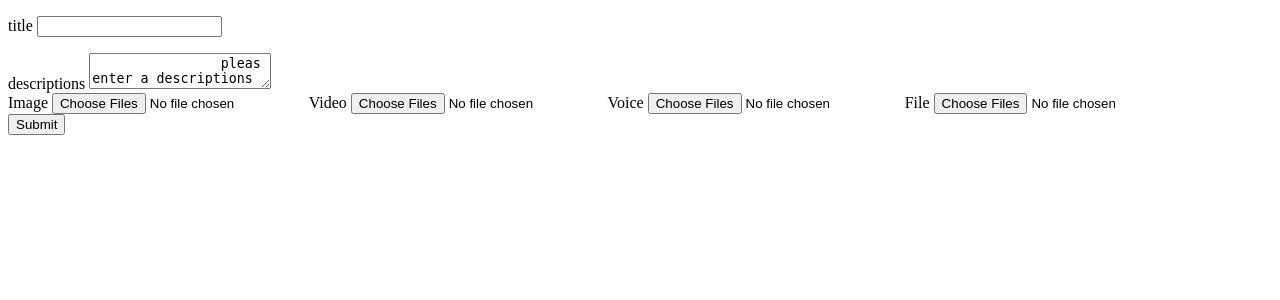
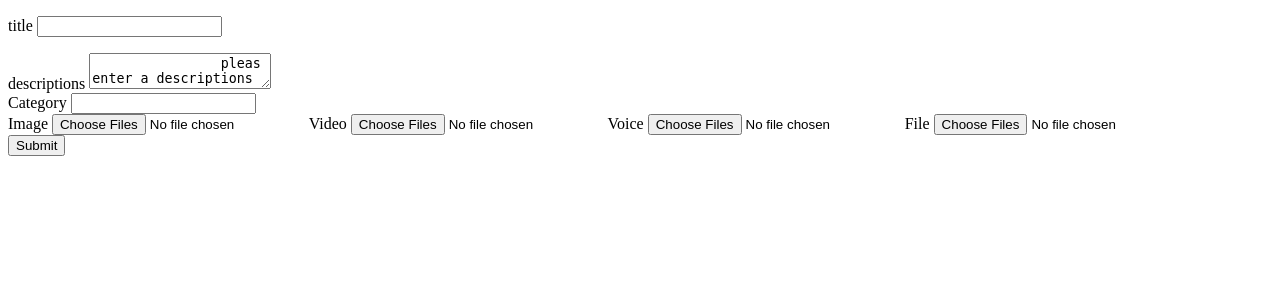
Before and after one commit to rezaasgharian/muzibeat, a Django app: page /create/ in a window 1280 px wide. Shown: the top 300 px of the page. Run offline with Django 3.2, Linux system fonts and the light colour scheme; the visitor is signed in with stand-in values (Sample User, id 1); parts of the project's set-up code (start-up, migrations or seed data) failed here and were passed over.

Commit message:
category user end

```diff
--- a/muzibeat/account/models.py
+++ b/muzibeat/account/models.py
@@ -5,7 +5,6 @@ from django.utils import timezone
 import uuid
 from django.contrib.auth.models import User, BaseUserManager, AbstractBaseUser
 from django.db.models.signals import post_save
-from payments.models import Payment
 from django_countries.fields import CountryField
 from .validators import validate_file
 from django.urls import reverse
@@ -87,30 +86,28 @@ def save_profile_user(sender, **kwargs):
 post_save.connect(save_profile_user, sender=User)
 
 
-class Category_user(models.Model):
-    title = models.CharField(max_length=100)
-    slug = models.SlugField(max_length=100, unique=True)
-    status = models.BooleanField(default=True, )
-    position = models.IntegerField()
-
-    class Meta:
-        ordering = ['position']
-
-    def __str__(self):
-        return self.title
-
-
 class Post_user(models.Model):
     user = models.ForeignKey(User, on_delete=models.CASCADE, null=True, blank=True)
     title = models.CharField(max_length=40)
     description = models.TextField()
-    category = models.ManyToManyField(Category_user, related_name='post_user')
     publish = models.DateTimeField(default=timezone.now)
     created = models.DateTimeField(auto_now_add=True)
     updated = models.DateTimeField(auto_now=True)
 
     def get_absolute_url(self):
         return reverse('account:login')
+
+
+class Category_user(models.Model):
+    post = models.ForeignKey(Post_user, on_delete=models.CASCADE, null=True, blank=True)
+    title = models.CharField(max_length=100, unique=True)
+    status = models.BooleanField(default=True)
+
+    class Meta:
+        ordering = ['id']
+
+    def __str__(self):
+        return self.title
 
 
 class Images(models.Model):
--- a/muzibeat/account/templates/account/create_post.html
+++ b/muzibeat/account/templates/account/create_post.html
@@ -23,6 +23,13 @@
             <textarea name="des">
                 pleas enter a descriptions
             </textarea>
+
+            <div>
+                <label>
+                    Category
+                </label>
+                <input type="text" name="category">
+            </div>
         </div>
         <div>
             <label>
--- a/muzibeat/account/templates/account/posts.html
+++ b/muzibeat/account/templates/account/posts.html
@@ -7,10 +7,16 @@
 <body>
 
     <div>
+
             {% for post in posts %}
                 {% if user == post.user_id%}
                                 <p>{{ post.title }}<a href="{% url 'account:delete_post' post.id %}">delete</a></p>
             <p>{{ post.description}}</p>
+                    {% for category in categories %}
+                        {% if category.post_id == post.id %}
+                            <p>#{{ category.title }}</p>
+                        {% endif %}
+                    {% endfor %}
             {% for image in images %}
                 {% if image.post_id == post.id %}
             <img src="{{ image.thumbnail.url }}" width="200px" height="200px"/>
--- a/muzibeat/account/templates/account/update.html
+++ b/muzibeat/account/templates/account/update.html
@@ -24,9 +24,7 @@
         </div>
         <br>
         <div>
-            <select name="cont">
-                <option value="{{profile_form.nationality}}"></option>
-            </select>
+            {{ profile_form.nationality }}
         </div>
         <br>
         <div>
--- a/muzibeat/account/urls.py
+++ b/muzibeat/account/urls.py
@@ -14,4 +14,5 @@ urlpatterns = [
     path('edit/<int:pk>/', edit_post.as_view(), name='edit_post'),
     path('delete/<int:post_id>/', delete_post, name='delete_post'),
     path('Search_user/<str:username>', Search_user, name="Search_user"),
+    path('category_user/<str:title>', Category_user, name="category_user"),
 ]
--- a/muzibeat/account/views.py
+++ b/muzibeat/account/views.py
@@ -85,6 +85,11 @@ def Post_users(request):
                                         description=request.POST['des'])
         post.save()
 
+        if request.POST['category']:
+            print(request.POST['category'])
+            cate = Category_user.objects.create(title=request.POST['category'],post_id = post.id)
+            cate.save()
+
         if request.FILES.get('thumbnail', False):
             images = request.FILES.getlist('thumbnail')
             count = len(images)
@@ -138,12 +143,14 @@ def Post_users(request):
 @login_required(login_url='/login/')
 def User_post(request, user_id):
     posts = Post_user.objects.filter(user_id=user_id)
+    cate = Category_user.objects.all()
     images = Images.objects.all()
     videos = Videos.objects.all()
     voices = Voices.objects.all()
     files = Files.objects.all()
     context = {
         'user': request.user.user_id,
+        'categories': cate,
         'posts': posts,
         'images': images,
         'videos': videos,
@@ -192,6 +199,7 @@ def User_Update(request):
     return render(request, 'account/update.html', context)
 
 
+@login_required(login_url='/login/')
 def Change_Password(request):
     if request.method == 'POST':
         form = PasswordChangeForm(request.user, request.POST)
@@ -207,3 +215,11 @@ def Change_Password(request):
     else:
         form = PasswordChangeForm(request.user)
     return render(request, 'account/change.html', {'form': form})
+
+
+@login_required(login_url='/login/')
+def category(requests, title):
+    context = {
+        'category': get_object_or_404(Category_user, title=title, status=True)
+    }
+    return render(requests, "account/category.html", context)
--- a/muzibeat/administrator/admin.py
+++ b/muzibeat/administrator/admin.py
@@ -6,7 +6,7 @@ from .models import Post, category
 class categoryadmin(admin.ModelAdmin):
     list_display = ('title', 'status', 'position')
     list_filter = (['status'])
-    prepopulated_fields = {'title': ('title',)}
+    prepopulated_fields = {'title': ('slug',)}
     search_fields = ('title',)
 
 
```
Also changed, not shown: muzibeat/account/admin.py (+18 -6 lines), muzibeat/account/templates/account/category.html (added, +29 -0 lines).
